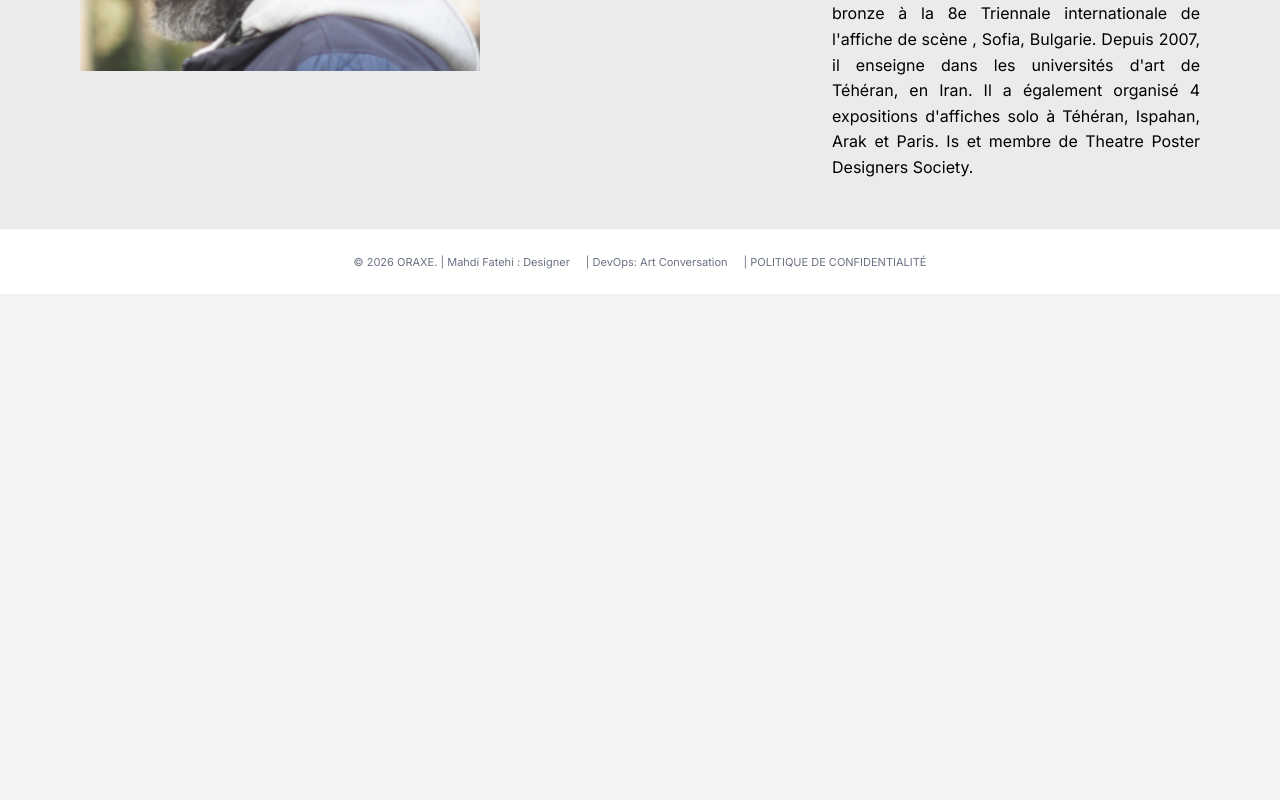
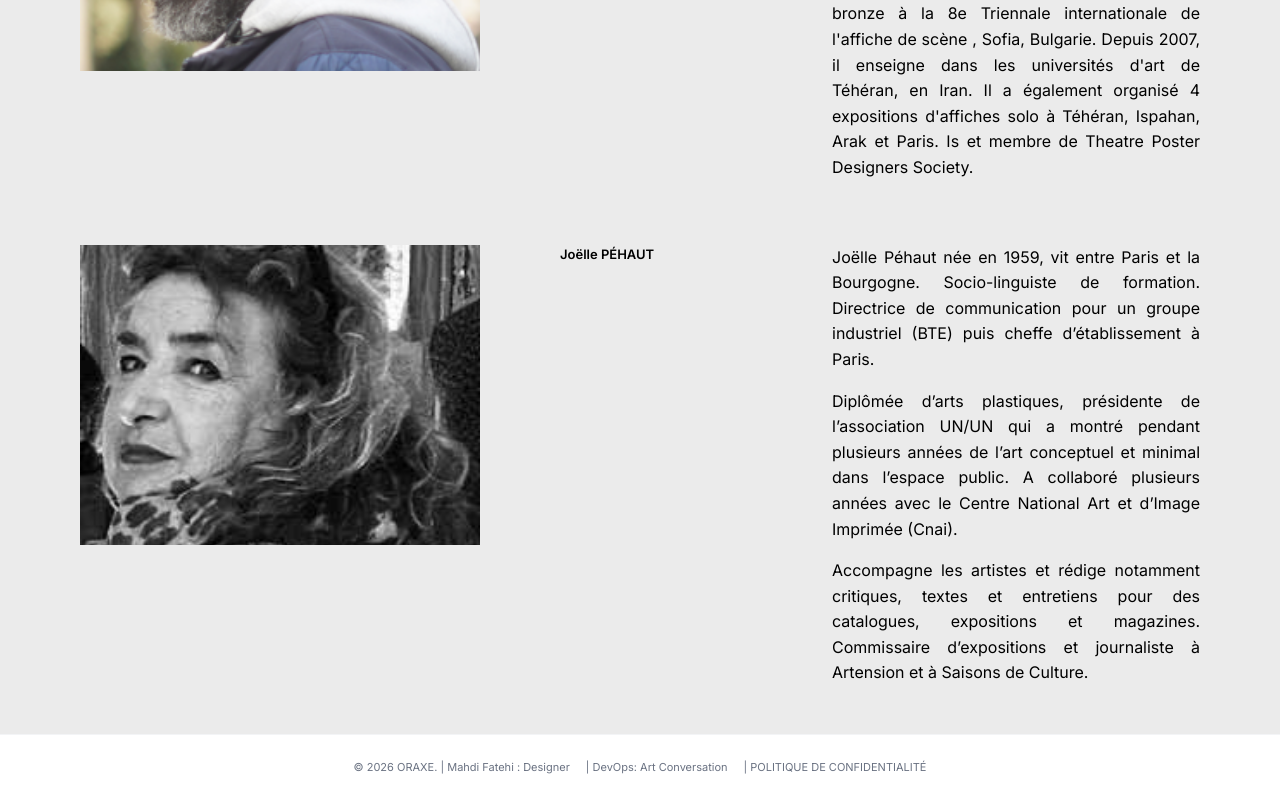
Before and after one commit to AmanehEsk/oraxe, a Next.js app: page /team in a window 1280 px wide. Shown: the part 1248-2048 px from the top of the page. Before the commit the page ends 1542 px from the top, so only its background shows below. Built offline with nearby package versions, Linux system fonts and the light colour scheme; a web font is replaced by a local one.

Commit message:
Add GitHub Actions workflow for FTP deploy

```diff
--- a/src/app/team/page.tsx
+++ b/src/app/team/page.tsx
@@ -135,6 +135,40 @@ export default function TeamPage() {
             </div>
           </div>
 
+          {/* Member 3: Joëlle PÉHAUT */}
+          <div className="flex flex-col lg:flex-row gap-8 lg:gap-20 items-start w-full">
+            {/* Column 1: Image */}
+            <div className="w-full lg:w-[400px] shrink-0 relative overflow-hidden aspect-[16/9] lg:aspect-[4/3] bg-gray-300">
+              <img
+                src="/Joolle_Pehaut .jpg"
+                alt="Joëlle Péhaut"
+                className="w-full h-full object-cover"
+              />
+            </div>
+
+            {/* Column 2: Info */}
+            <div className="w-full lg:w-48 shrink-0 flex flex-col gap-1">
+              <span className="text-[#000] font-inter text-[13px] font-bold">
+                Joëlle PÉHAUT
+              </span>
+            </div>
+
+            {/* Column 3: Bio */}
+            <div className="flex-grow w-full max-w-xl">
+              <div className="text-[#000] font-inter text-[13px] font-normal leading-relaxed text-left text-justify flex flex-col gap-4">
+                <p>
+                  Joëlle Péhaut née en 1959, vit entre Paris et la Bourgogne. Socio-linguiste de formation. Directrice de communication pour un groupe industriel (BTE) puis cheffe d’établissement à Paris.
+                </p>
+                <p>
+                  Diplômée d’arts plastiques, présidente de l’association UN/UN qui a montré pendant plusieurs années de l’art conceptuel et minimal dans l’espace public. A collaboré plusieurs années avec le Centre National Art et d’Image Imprimée (Cnai).
+                </p>
+                <p>
+                  Accompagne les artistes et rédige notamment critiques, textes et entretiens pour des catalogues, expositions et magazines. Commissaire d’expositions et journaliste à Artension et à Saisons de Culture.
+                </p>
+              </div>
+            </div>
+          </div>
+
         </div>
       </div>
     </div>
```
Also changed, not shown: public/Joolle_Pehaut .jpg (added), 1 other file (tests, documents, lock files or other folders).
